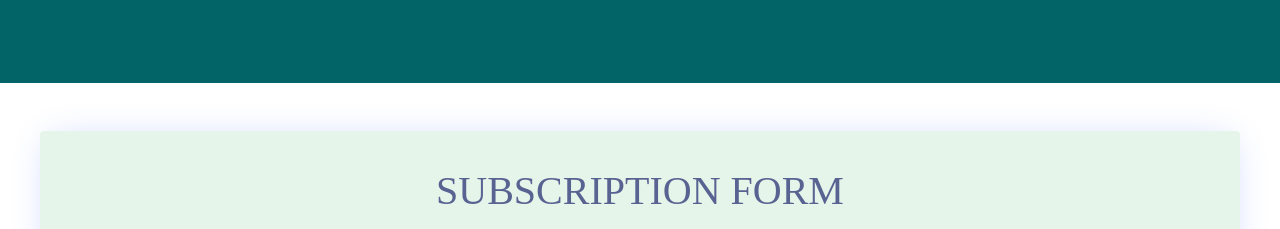
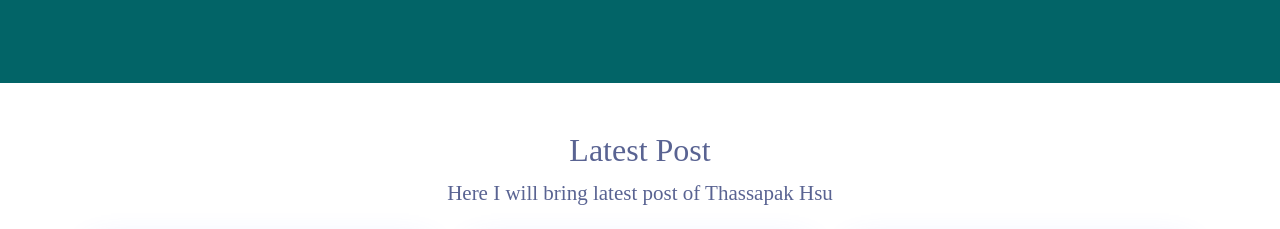
Before and after one commit to HimashaNethmini/Angular_BlogPost_App, an Angular app: page / in a window 1280 px wide. Shown: the part 880-1109 px from the top of the page. Built offline with nearby package versions, Linux system fonts and the light colour scheme; a web font is replaced by a local one.

Commit message:
add content for latest post - homepage

```diff
--- a/src/app/pages/home/home.component.html
+++ b/src/app/pages/home/home.component.html
@@ -36,3 +36,28 @@
         </div>
     </div>
 </section>
+
+<!--coding for latest post part -->
+<section class="container mt-5">
+    <div class="col-md-12 text-center">
+        <h2>Latest Post</h2>
+        <p>Here I will bring latest post of Thassapak Hsu</p>
+    </div>
+
+    <div class="row">
+        <!--rendering -->
+        <div class="col-md-4 mt-3">
+            <app-post-card></app-post-card>
+        </div>
+
+        <div class="col-md-4 mt-3">
+            <app-post-card></app-post-card>
+        </div>
+
+        <div class="col-md-4 mt-3">
+            <app-post-card></app-post-card>
+        </div>
+
+    </div>
+
+</section>
```
